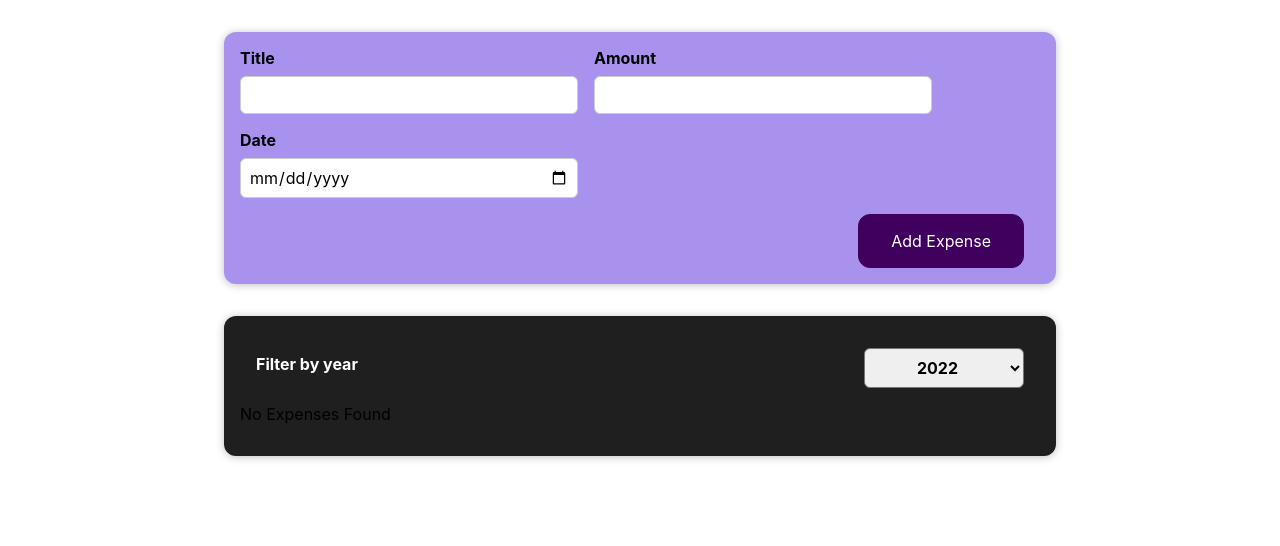
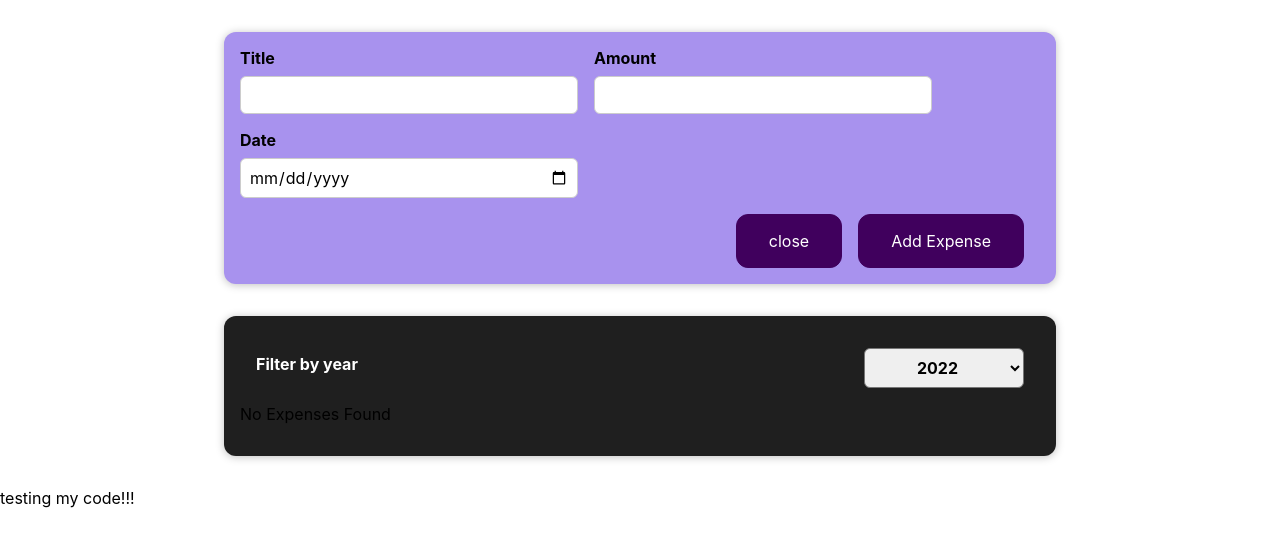
Before and after one commit to Nazeer1991/udemyReact, a React (Create React App) app: page / in a window 1280 px wide. Both pictures are taken after a click on the button "Add Expense". Shown: the top 546 px of the page. Built offline with nearby package versions, Linux system fonts and the light colour scheme.

Commit message:
modified app.js file

```diff
--- a/src/App.js
+++ b/src/App.js
@@ -1,6 +1,7 @@
 import React, { useState } from "react";
 import Expenses from "./components/expenses/Expenses";
 import NewExpense from "./components/NewExpense/NewExpense";
+import Test from "./components/expenses/Test";
 
 const DUMMY_EXPENSES = [
   {
@@ -26,6 +27,7 @@ const DUMMY_EXPENSES = [
 
 const App = () => {
   const [expense, setExpense] = useState(DUMMY_EXPENSES);
+  const [test, setTest] = useState(true);
 
   const addExpenseHandler = (expense) => {
     setExpense((prevState) => {
@@ -39,6 +41,7 @@ const App = () => {
         <NewExpense onAddExpense={addExpenseHandler} />
 
         <Expenses items={expense} />
+        {test && <Test props={DUMMY_EXPENSES} />}
       </div>
     </>
   );
--- a/src/components/NewExpense/ExpenseForm.js
+++ b/src/components/NewExpense/ExpenseForm.js
@@ -79,6 +79,9 @@ const ExpenseForm = (props) => {
         </div>
       </div>
       <div className="new-expense__actions">
+        <button onClick={props.onClear} type="button">
+          close
+        </button>
         <button type="submit">Add Expense</button>
       </div>
     </form>
--- a/src/components/NewExpense/NewExpense.js
+++ b/src/components/NewExpense/NewExpense.js
@@ -1,20 +1,37 @@
-import React from "react";
+import React, { useState } from "react";
 import ExpenseForm from "./ExpenseForm";
 import "./NewExpense.css";
 
 const NewExpense = (props) => {
+  const [form, setForm] = useState(false);
+
   const saveExpenseDataHandler = (enteredExpenseData) => {
     const expenseData = {
       ...enteredExpenseData,
       id: Math.random().toString(),
     };
-    console.log(expenseData);
+    // console.log(expenseData);
     props.onAddExpense(expenseData);
   };
-
+  const addExpenseButtonHandler = () => {
+    setForm(true);
+  };
+  const clearHandler = () => {
+    setForm(false);
+  };
   return (
     <div className="new-expense">
-      <ExpenseForm onSaveExpenseData={saveExpenseDataHandler} />
+      {!form && (
+        <button onClick={addExpenseButtonHandler} className="button">
+          Add Expense
+        </button>
+      )}
+      {form && (
+        <ExpenseForm
+          onClear={clearHandler}
+          onSaveExpenseData={saveExpenseDataHandler}
+        />
+      )}
     </div>
   );
 };
--- /dev/null
+++ b/src/components/expenses/Test.js
@@ -0,0 +1,15 @@
+import React from "react";
+
+const Test = (props) => {
+  props.props.map((prop) => {
+    return (
+      <>
+        <h1>{prop.id}</h1>
+      </>
+    );
+  });
+
+  return <div>testing my code!!!</div>;
+};
+
+export default Test;
```
Also changed, not shown: src/components/Chart/Chart.css (added), src/components/Chart/Chart.js (added), src/components/Chart/ChartBar.css (added), src/components/Chart/ChartBar.js (added).
